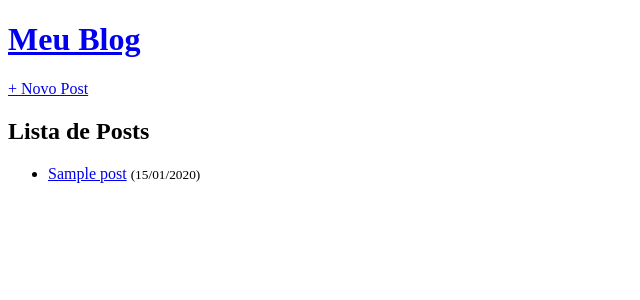
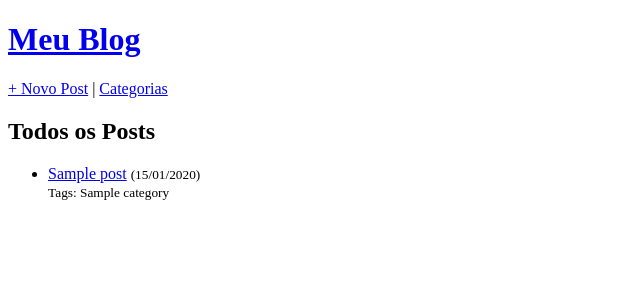
Before and after one commit to Fefratti/SiteDjango, a Django app: page / in a window 1280 px wide. Shown: the top 300 px of the page, without its empty margins (0-640 px from the left). Run offline with Django 5.2, Linux system fonts and the light colour scheme; tables that the repository leaves empty hold one stand-in row (values such as "Sample post").

Commit message:
Implementa sistemas de categorias

```diff
--- a/blog/admin.py
+++ b/blog/admin.py
@@ -1,5 +1,6 @@
 from django.contrib import admin
-from .models import Post, Comment # Importe o Comment
+from .models import Post, Comment, Category
 
 admin.site.register(Post)
-admin.site.register(Comment) # Registre aqui
+admin.site.register(Comment)
+admin.site.register(Category)
--- a/blog/models.py
+++ b/blog/models.py
@@ -1,23 +1,28 @@
 from django.db import models
 from django.utils import timezone
-from django.conf import settings # Para importar o modelo de User
+from django.conf import settings
+
+class Category(models.Model):
+    name = models.CharField(max_length=100)
+    description = models.TextField()
+
+    def __str__(self):
+        return self.name
 
 class Post(models.Model):
     title = models.CharField(max_length=200)
     content = models.TextField()
     date = models.DateTimeField(default=timezone.now)
 
+    # 'blank=True' permite criar posts sem categoria se quiser
+    categories = models.ManyToManyField(Category, related_name='posts', blank=True)
+
     def __str__(self):
         return self.title
 
-# --- NOVO MODELO ---
 class Comment(models.Model):
-    # Relacionamento com o Post (um post tem muitos comentários)
     post = models.ForeignKey('blog.Post', on_delete=models.CASCADE, related_name='comments')
-
-    # Relacionamento com o Usuário (autor)
     author = models.ForeignKey(settings.AUTH_USER_MODEL, on_delete=models.CASCADE)
-
     text = models.TextField(verbose_name="Comentário")
     date = models.DateTimeField(default=timezone.now)
 
--- a/blog/templates/blog/base.html
+++ b/blog/templates/blog/base.html
@@ -6,7 +6,9 @@
 <body>
     <header>
         <h1><a href="{% url 'post_list' %}">Meu Blog</a></h1>
-        <a href="{% url 'post_create' %}">+ Novo Post</a>
+        <nav>
+            <a href="{% url 'post_create' %}">+ Novo Post</a> |
+            <a href="{% url 'category_list' %}">Categorias</a> </nav>
     </header>
     <main>
         {% block content %}
--- a/blog/templates/blog/post_list.html
+++ b/blog/templates/blog/post_list.html
@@ -1,13 +1,27 @@
 {% extends 'blog/base.html' %}
 
 {% block content %}
-    <h2>Lista de Posts</h2>
+    {% if category %}
+        <h2>Posts da categoria: {{ category.name }}</h2>
+    {% else %}
+        <h2>Todos os Posts</h2>
+    {% endif %}
+
     <ul>
         {% for post in posts %}
             <li>
                 <a href="{% url 'post_detail' pk=post.pk %}">{{ post.title }}</a>
                 <small>({{ post.date|date:"d/m/Y" }})</small>
+
+                <br>
+                <small>Tags:
+                    {% for cat in post.categories.all %}
+                        {{ cat.name }}{% if not forloop.last %}, {% endif %}
+                    {% endfor %}
+                </small>
             </li>
+        {% empty %}
+            <li>Nenhum post encontrado.</li>
         {% endfor %}
     </ul>
 {% endblock %}
--- a/blog/urls.py
+++ b/blog/urls.py
@@ -5,7 +5,9 @@ from .views import (
     PostCreateView,
     PostUpdateView,
     PostDeleteView,
-    add_comment_to_post # Importe a nova view
+    add_comment_to_post,
+    CategoryListView, # Nova importação
+    category_detail   # Nova importação
 )
 
 urlpatterns = [
@@ -14,7 +16,9 @@ urlpatterns = [
     path('post/new/', PostCreateView.as_view(), name='post_create'),
     path('post/<int:pk>/edit/', PostUpdateView.as_view(), name='post_update'),
     path('post/<int:pk>/delete/', PostDeleteView.as_view(), name='post_delete'),
+    path('post/<int:pk>/comment/', add_comment_to_post, name='add_comment_to_post'),
 
-    # --- NOVA URL ---
-    path('post/<int:pk>/comment/', add_comment_to_post, name='add_comment_to_post'),
+    # --- NOVAS URLS ---
+    path('categories/', CategoryListView.as_view(), name='category_list'),
+    path('category/<int:pk>/', category_detail, name='category_detail'),
 ]
--- a/blog/views.py
+++ b/blog/views.py
@@ -3,6 +3,7 @@ from django.views.generic import ListView, DetailView, CreateView, UpdateView, D
 from django.urls import reverse_lazy
 from .models import Post
 from .forms import PostForm, CommentForm # Importando o novo form de comentários
+from .models import Post, Category
 
 # 1. Listar Posts
 class PostListView(ListView):
@@ -55,3 +56,19 @@ def add_comment_to_post(request, pk):
         form = CommentForm()
 
     return render(request, 'blog/add_comment_to_post.html', {'form': form})
+
+# 6. Listar todas as categorias
+class CategoryListView(ListView):
+    model = Category
+    template_name = 'blog/category_list.html'
+    context_object_name = 'categories'
+
+# 7. Detalhe da Categoria (Lista de Posts filtrada)
+def category_detail(request, pk):
+    category = get_object_or_404(Category, pk=pk)
+
+    # Filtra os posts que pertencem a essa categoria
+    posts = category.posts.all().order_by('-date')
+
+    # Reutiliza o template 'post_list.html'
+    return render(request, 'blog/post_list.html', {'posts': posts, 'category': category})
```
Also changed, not shown: blog/templates/blog/category_list.html (added, +17 -0 lines), blog/templates/blog/post_detail.html (+9 -3 lines), blog/migrations/0003_category_post_categories.py (added).
